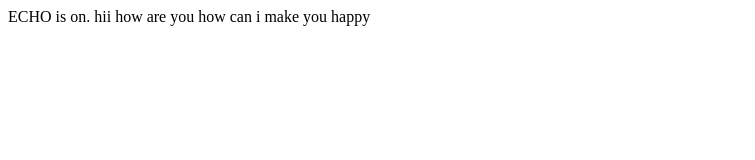
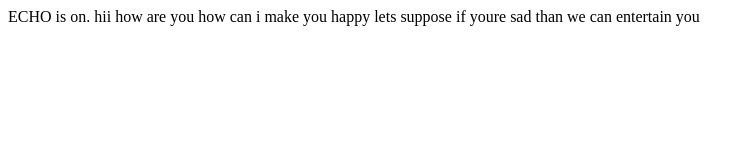
Before and after one commit to Mdsarfraz667/demo-repo2, a plain HTML site: page index.html in a window 1280 px wide. Shown: the whole page, without its empty margins (0-755 px from the left). Drawn offline with Linux system fonts and the light colour scheme.

Commit message:
updated index.html

```diff
--- a/index.html
+++ b/index.html
@@ -8,7 +8,7 @@ ECHO is on.
 </head>
 <body>
 
-    hii how are you how can i make you happy
+    hii how are you how can i make you happy lets suppose if youre sad than we can entertain you
 
 </body>
 </html>
```
